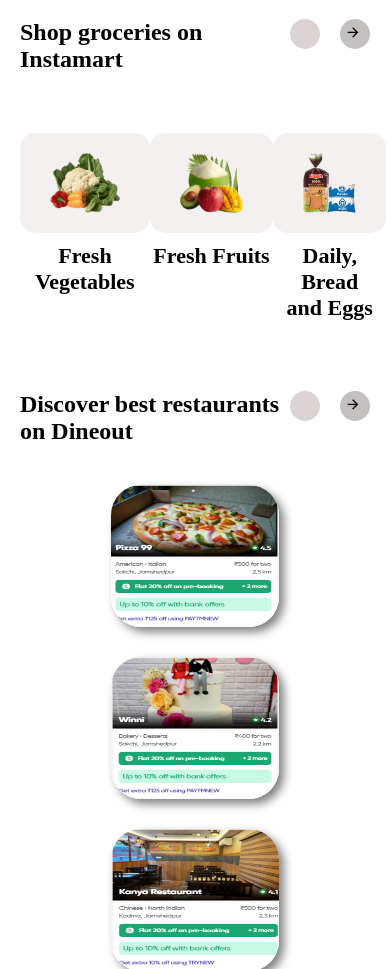
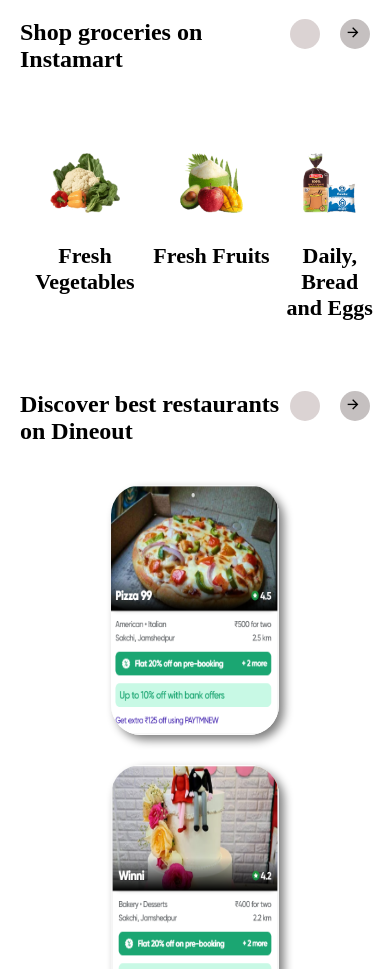
Before and after one commit to 0xc1cada3301/Swiggy_Clone_Responsive, a plain HTML site: page index.html in a window 390 px wide. Shown: the part 1300-2269 px from the top of the page. Drawn offline with nearby package versions, Linux system fonts and the light colour scheme; some icons are missing.

Commit message:
Update swiggy.css

```diff
--- a/swiggy.css
+++ b/swiggy.css
@@ -361,13 +361,14 @@ footer{
         margin-bottom: 20px;
     }
      .flashcards{
+        height: auto;
         margin-bottom: 0px;
      }
     .foot-bound{
         padding: 30px 40px;
     }
     .foot-main{
-        gap: 40px;
+        gap: 60px;
     }
 }
 @media (max-width:500px) {
@@ -398,6 +399,9 @@ footer{
     .rm-f{
         display: none;
     }
+    .groceries img{
+        background-color: white;
+    }
     .res-flash{
         flex-direction: column;
         align-items: center;
```
